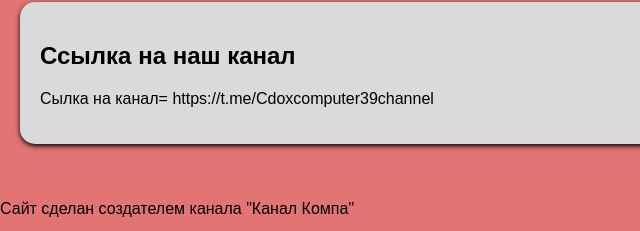
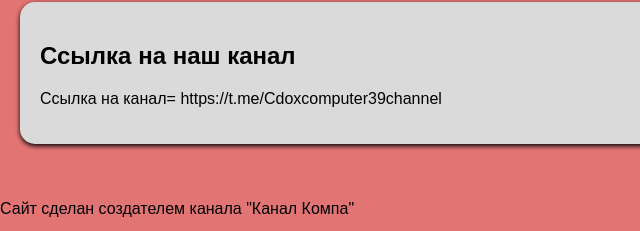
Before and after one commit to Cdoxcomputer39/cdoxcomputer.channel.39, a plain HTML site: page index.html in a window 1280 px wide. Shown: the part 1231-1462 px from the top of the page, 0-640 px from the left. Drawn offline with Linux system fonts and the light colour scheme.

Commit message:
index.html

```diff
--- a/index.html
+++ b/index.html
@@ -37,7 +37,7 @@
 </section>
 <section id="Chat">
     <h2>Ссылка на наш канал</h2>
-    <p>Сылка на канал= https://t.me/Cdoxcomputer39channel</p>
+    <p>Ссылка на канал= https://t.me/Cdoxcomputer39channel</p>
 </section>
 </main>
 <footer>
```
